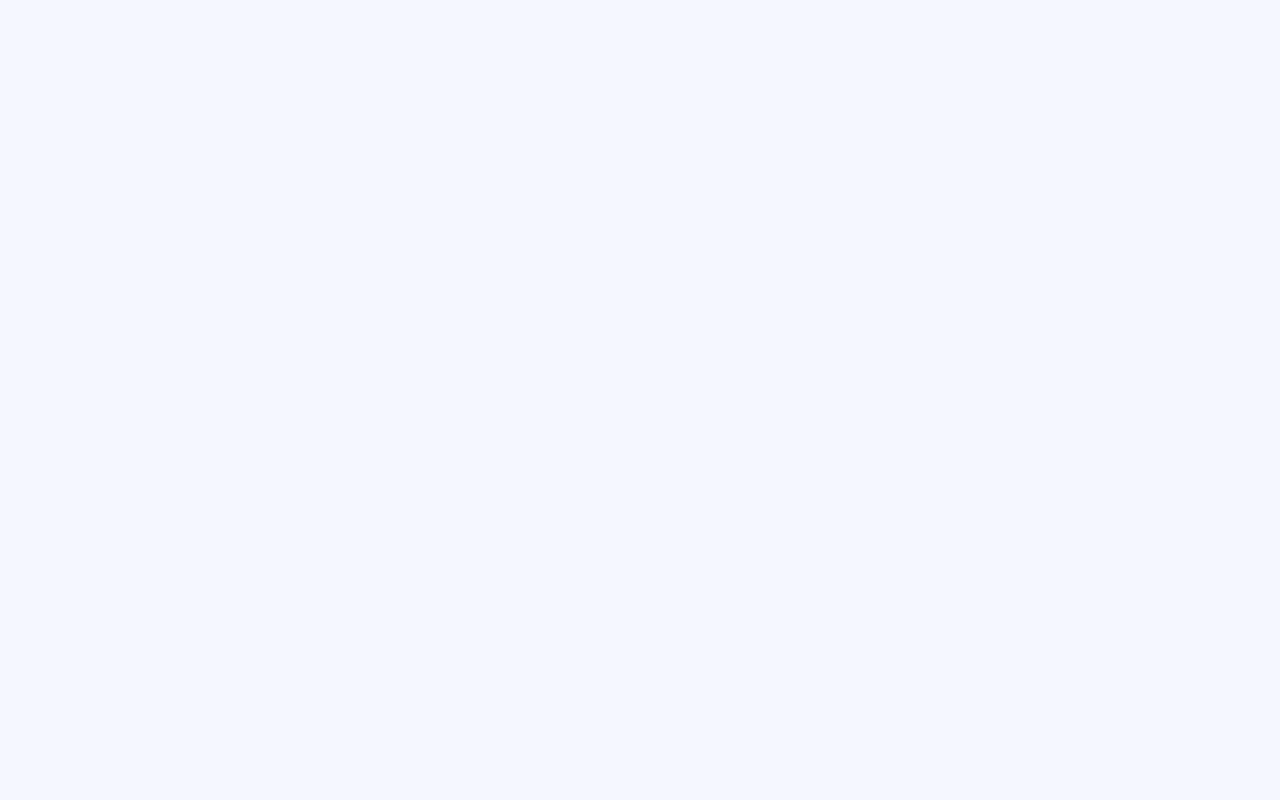
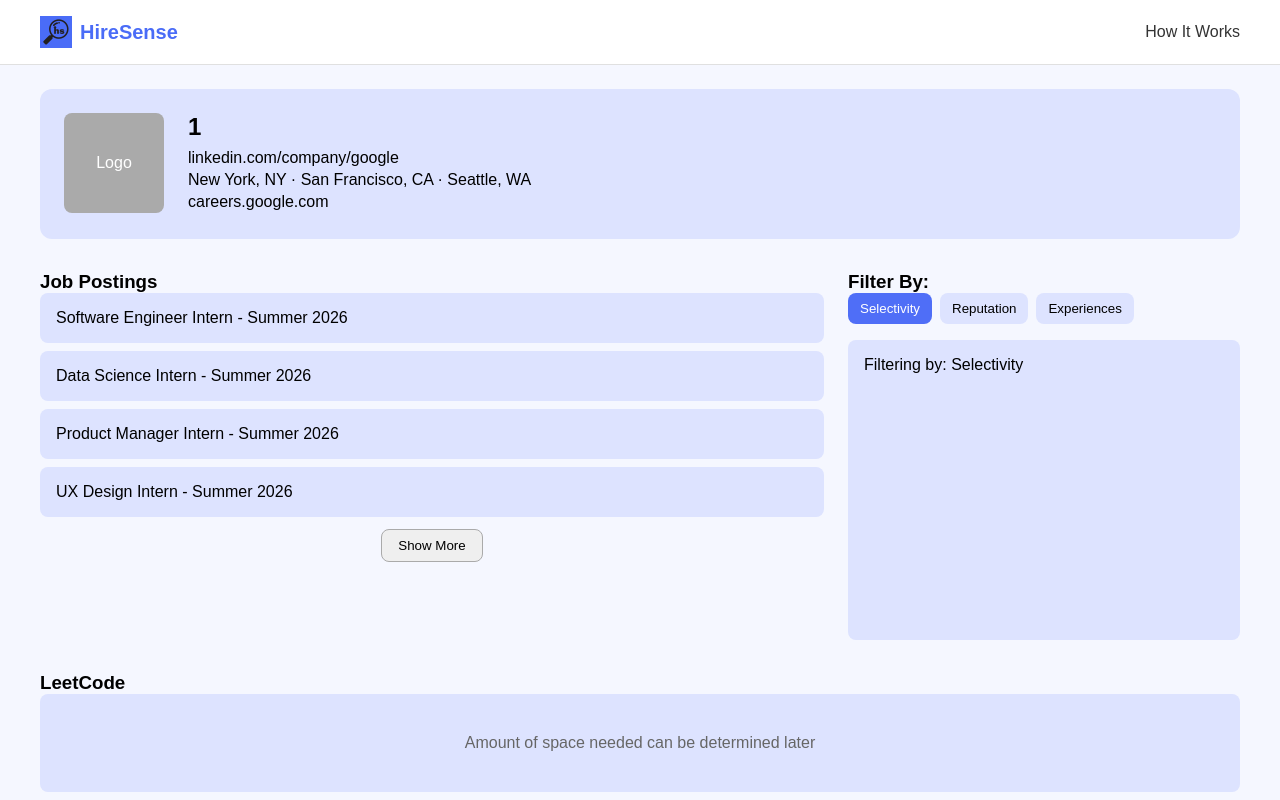
Before and after one commit to aanyathakur1/Tech-Treks-, a React (Create React App) app in the folder my-app/: page /1 in a window 1280 px wide. Before the commit this address had no page. Built offline with nearby package versions, Linux system fonts and the light colour scheme.

Commit message:
added button functionality and restructured the layout fo the URL to make it cleaner

```diff
--- a/my-app/src/App.js
+++ b/my-app/src/App.js
@@ -1,5 +1,5 @@
 import { useState } from "react";
-import { BrowserRouter, Routes, Route } from "react-router-dom";
+import { BrowserRouter, Routes, Route, useNavigate } from "react-router-dom";
 import "./App.css";
 import CompanyInfo from "./pages/CompanyInfo";
 import HowItWorks from "./pages/HowItWorks";
@@ -7,12 +7,26 @@ import RoleInfo from "./pages/RoleInfo";
 
 function HomePage() {
   const [searchQuery, setSearchQuery] = useState("");
+  const navigate = useNavigate();
 
   const trendingCompanies = ["Google", "Meta", "Microsoft", "Apple"];
-  const recentAnalyses = ["Software Engineer at Apple", "Data Scientist at IBM"];
+  const recentAnalyses = [
+    { role: "Software Engineer", company: "Apple" },
+    { role: "Data Scientist", company: "IBM" }
+  ];
+
+  const toSlug = (value) => value.trim().replace(/\s+/g, "-");
 
   const handleSearch = () => {
     console.log("Searching for:", searchQuery);
+  };
+
+  const handleCompanyClick = (company) => {
+    navigate(`/${toSlug(company)}`);
+  };
+
+  const handleRoleClick = ({ role, company }) => {
+    navigate(`/${toSlug(company)}/${toSlug(role)}`);
   };
 
   return (
@@ -46,13 +60,15 @@ function HomePage() {
         <div className="trending">
           <h3>Trending Companies</h3>
           {trendingCompanies.map((company) => (
-            <button key={company} className="chip">{company}</button>
+            <button key={company} className="chip" onClick={() => handleCompanyClick(company)}>{company}</button>
           ))}
         </div>
         <div className="recent">
           <h3>Recent Internship Analyses</h3>
           {recentAnalyses.map((item) => (
-            <button key={item} className="chip">{item}</button>
+            <button key={`${item.role}-${item.company}`} className="chip" onClick={() => handleRoleClick(item)}>
+              {item.role} at {item.company}
+            </button>
           ))}
         </div>
       </div>
@@ -65,9 +81,9 @@ function App() {
     <BrowserRouter>
       <Routes>
         <Route path="/" element={<HomePage />} />
-        <Route path="/company" element={<CompanyInfo />} />
         <Route path="/how-it-works" element={<HowItWorks />} />
-        <Route path="/role/:roleName" element={<RoleInfo />} />
+        <Route path="/:companyName" element={<CompanyInfo />} />
+        <Route path="/:companyName/:roleName" element={<RoleInfo />} />
       </Routes>
     </BrowserRouter>
   );
--- a/my-app/src/pages/CompanyInfo.jsx
+++ b/my-app/src/pages/CompanyInfo.jsx
@@ -1,11 +1,41 @@
 import { useState } from "react";
+import { useParams } from "react-router-dom";
 
 function CompanyInfo() {
   const [activeFilter, setActiveFilter] = useState("Selectivity");
   const [showAll, setShowAll] = useState(false);
+  const { companyName } = useParams();
+
+  const acronymMap = {
+    ai: "AI",
+    api: "API",
+    hr: "HR",
+    ibm: "IBM",
+    ml: "ML",
+    qa: "QA",
+    ui: "UI",
+    ux: "UX"
+  };
+
+  const toTitle = (value = "") =>
+    value
+      .replace(/-/g, " ")
+      .split(" ")
+      .filter(Boolean)
+      .map((part) => {
+        const lower = part.toLowerCase();
+        if (acronymMap[lower]) {
+          return acronymMap[lower];
+        }
+
+        return part.charAt(0).toUpperCase() + part.slice(1).toLowerCase();
+      })
+      .join(" ");
+
+  const toSlug = (value = "") => value.trim().replace(/\s+/g, "-");
 
   const company = {
-    name: "Google",
+    name: companyName ? toTitle(companyName) : "Google",
     linkedin: "linkedin.com/company/google",
     locations: "New York, NY · San Francisco, CA · Seattle, WA",
     hiringPage: "careers.google.com",
@@ -60,9 +90,15 @@ function CompanyInfo() {
         <div style={{ flex: 2 }}>
           <h3>Job Postings</h3>
           {visiblePostings.map((job) => (
-            <div key={job} style={{ background: "#dde3ff", borderRadius: "8px", padding: "16px", marginBottom: "8px" }}>
-              {job}
-            </div>
+            <a
+              key={job}
+              href={`/${toSlug(company.name)}/${toSlug(job.replace(/\s*-\s*Summer\s*\d{4}.*/i, "").replace(/\s+Intern$/i, "").trim())}`}
+              style={{ textDecoration: "none", color: "inherit", display: "block" }}
+            >
+              <div style={{ background: "#dde3ff", borderRadius: "8px", padding: "16px", marginBottom: "8px" }}>
+                {job}
+              </div>
+            </a>
           ))}
           <div style={{ textAlign: "center", marginTop: "12px" }}>
             <button onClick={() => setShowAll(!showAll)} style={{ padding: "8px 16px", borderRadius: "8px", border: "1px solid #aaa", cursor: "pointer" }}>
--- a/my-app/src/pages/RoleInfo.jsx
+++ b/my-app/src/pages/RoleInfo.jsx
@@ -3,12 +3,38 @@ import { useParams } from "react-router-dom";
 import "../App.css";
 
 function RoleInfo() {
-  const { roleName } = useParams();
+  const { companyName, roleName } = useParams();
+
+  const acronymMap = {
+    ai: "AI",
+    api: "API",
+    hr: "HR",
+    ibm: "IBM",
+    ml: "ML",
+    qa: "QA",
+    ui: "UI",
+    ux: "UX"
+  };
+
+  const toTitle = (value = "") =>
+    value
+      .replace(/-/g, " ")
+      .split(" ")
+      .filter(Boolean)
+      .map((part) => {
+        const lower = part.toLowerCase();
+        if (acronymMap[lower]) {
+          return acronymMap[lower];
+        }
+
+        return part.charAt(0).toUpperCase() + part.slice(1).toLowerCase();
+      })
+      .join(" ");
 
   // Sample role data
   const roleData = {
-    title: roleName ? roleName.replace(/-/g, " ") : "Software Engineer Intern",
-    company: "Google",
+    title: roleName ? toTitle(roleName) : "Software Engineer Intern",
+    company: companyName ? toTitle(companyName) : "Google",
     location: "New York City, NY",
     duration: "Summer 2026",
     rating: 5,
```
